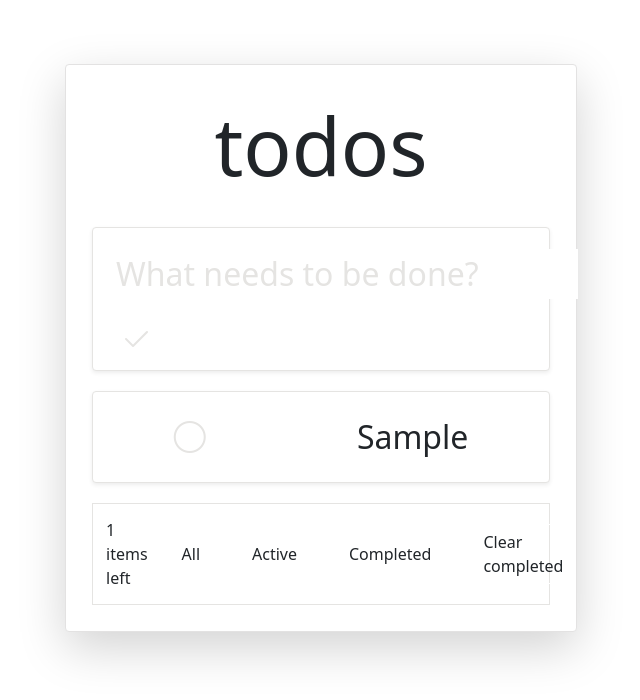
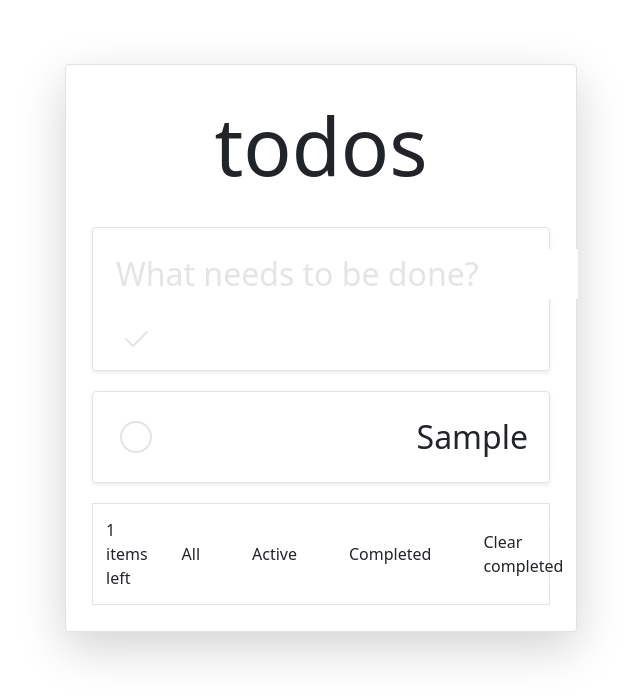
Before and after one commit to MarinaDreamwork/todos, a React (Create React App) app: page / in a window 1280 px wide. Both pictures are taken after typing "Sample" into the empty fields and a click on the button 455 px from the left and 340 px from the top of the page. Shown: the top 700 px of the page, without its empty margins (319-959 px from the left). Built offline with nearby package versions, Linux system fonts and the light colour scheme.

Commit message:
Added toggleComplete functionality

```diff
--- a/src/components/activeTask.jsx
+++ /dev/null
@@ -1,11 +0,0 @@
-const ActiveTask = ({ activeTask }) => {
-  return (
-    <div className='wrapper active-task-wrapper shadow-sm bg-body rounded'>
-      <i className="bi bi-circle p-3" style={{ fontSize: '2rem', color: 'rgb(229, 228, 226)' }}></i>
-
-      <span className='m-3'>{activeTask}</span>
-    </div>
-   );
-}
-
-export default ActiveTask;
--- a/src/components/dashboard.jsx
+++ b/src/components/dashboard.jsx
@@ -1,13 +1,13 @@
-const Dashboard = ({ count }) => {
+const Dashboard = ({ count, buttons, onChooseCategoryTask }) => {
   return (
     <div className='wrapper-dashboard d-flex justify-content-between align-items-center'>
       <div>
         <p className='m-0 p-2'>{count} items left</p>
       </div>
       <div>
-        <span className='button '>All</span>
-        <span className='button'>Active</span>
-        <span className='button'>Completed</span>
+       {
+        buttons.map(button => <span key={button.id} className={button.className} onClick={() => onChooseCategoryTask(button.className)}>{button.text}</span>)
+       }
       </div>
       <span className='button'>Clear completed</span>
     </div>
--- /dev/null
+++ b/src/components/task.jsx
@@ -0,0 +1,26 @@
+const Task = ({ task, onTaskChangeClick }) => {
+
+  const getCircleClass = () => {
+    return task.completed ? ' bi-check-circle' : ' bi-circle';
+  };
+
+  const getTaskNameClass = () => {
+    return task.completed ? ' completed-task-name' : '';
+  };
+
+  return (
+    <div className='wrapper shadow-sm bg-body rounded'>
+      <button
+        className='button-circle'
+        onClick={() => onTaskChangeClick(task.id)}>
+        <i
+          className={'bi p-3 ' + getCircleClass()}
+          style={{ fontSize: '2rem', color: 'rgb(229, 228, 226)' }}>
+        </i>
+      </button>
+      <span className={'m-3' + getTaskNameClass()}>{task.name}</span>
+    </div>
+   );
+}
+
+export default Task;
--- a/src/components/todosWrapper.jsx
+++ b/src/components/todosWrapper.jsx
@@ -1,38 +1,83 @@
 import { useState } from "react";
-import ActiveTask from "./activeTask";
+import Task from "./task";
 import CompletedTask from "./completedTask";
 import Dashboard from "./dashboard";
 import NewTask from "./newTask";
 
 const TodosWrapper = () => {
-  const [data, setData] = useState({ value: '' });
-  const [activeTasks, setActiveTasks] = useState([]);
-  const [completeTasks, setCompleteTasks] = useState([]);
+  const [data, setData] = useState({ value: '', active: []});
+  const buttons = [
+    {id:1, className: 'button all', text: 'All'},
+    {id:2, className: 'button active', text: 'Active'},
+    {id:3, className: 'button completed', text: 'Completed'}
+  ];
+  // const [activeTasks, setActiveTasks] = useState([]);
+  //const [completeTasks, setCompleteTasks] = useState([]);
   const hanleChange = ({ target }) => {
     console.log(target.value);
-    setData({ value: target.value})
+    setData({
+      ...data,
+      value: target.value
+    });
   };
   const handleSubmit = (e) => {
     e.preventDefault();
     setData({
       ...data,
-      value: ''
+      value: '',
+      active: [...data.active, { id: Date.now(), name: data.value, completed: false}]
     });
-    setActiveTasks([...activeTasks, data.value]);
+    //setActiveTasks([...activeTasks, data.value]);
     console.log('data', data);
   };
+
+  const toggleComplete = (id) => {
+    const completedTasks = data.active.map(task => {
+      if(task.id === id) {
+        if(!task.completed) {
+          return {...task, completed: true}
+        } else {
+          return {...task, completed: false}
+        }
+      }
+      return {...task}
+    });
+    setData({
+      ...data,
+      active: [...completedTasks]
+    })
+  };
+
+  const handleCategoryChoose = (className) => {
+    if(className.includes('active')) {
+      console.log('active', className);
+    } else if(className.includes('completed')) {
+      console.log('completed', className);
+    } else if(className.includes('all')) {
+      console.log('all', className);
+    }
+  };
+
   return (
     <div className='container todo-wrapper shadow-lg p-3 mb-5 bg-body rounded align-middle bg-secondary'>
       <h1 className='todo-header'>todos</h1>
-      <NewTask value={data.value} onNewTaskChange={hanleChange} onHandleSubmit={handleSubmit} />
-      {activeTasks.length > 0 ?
-      activeTasks.map((activeTask, index) => <ActiveTask key={index} activeTask={activeTask}/>) :
-      null}
-      {/*<Tasks>
-      <ActiveTask />
-      <CompletedTask />
-      </Tasks> */}
-      <Dashboard count={activeTasks.length}/>
+      <NewTask
+        value={data.value}
+        onNewTaskChange={hanleChange}
+        onHandleSubmit={handleSubmit}
+      />
+      {data.active.length > 0 ?
+        data.active.map((activeTask, index) => <Task
+          key={index}
+          task={activeTask}
+          onTaskChangeClick={toggleComplete}
+        />) :
+        null}
+      <Dashboard
+        count={data.active.length}
+        buttons={buttons}
+        onChooseCategoryTask={handleCategoryChoose}
+      />
     </div>
   );
 };
--- a/src/index.css
+++ b/src/index.css
@@ -39,7 +39,7 @@ code {
   padding: 5px;
   font-size: 2rem;
   align-items: center;
-  justify-content: space-around;
+  justify-content: space-between;
   border: 1px solid rgb(229, 228, 226);
 }
 .bi-check2 {
@@ -64,6 +64,11 @@ input {
   color: rgb(229, 228, 226);
 }
 
+.button-circle {
+  border: none;
+  background: white;
+}
+
 .completed-task-name {
   color: rgb(229, 228, 226);
   text-decoration: line-through;
```
Also changed, not shown: src/components/newTask.jsx (+11 -2 lines).
